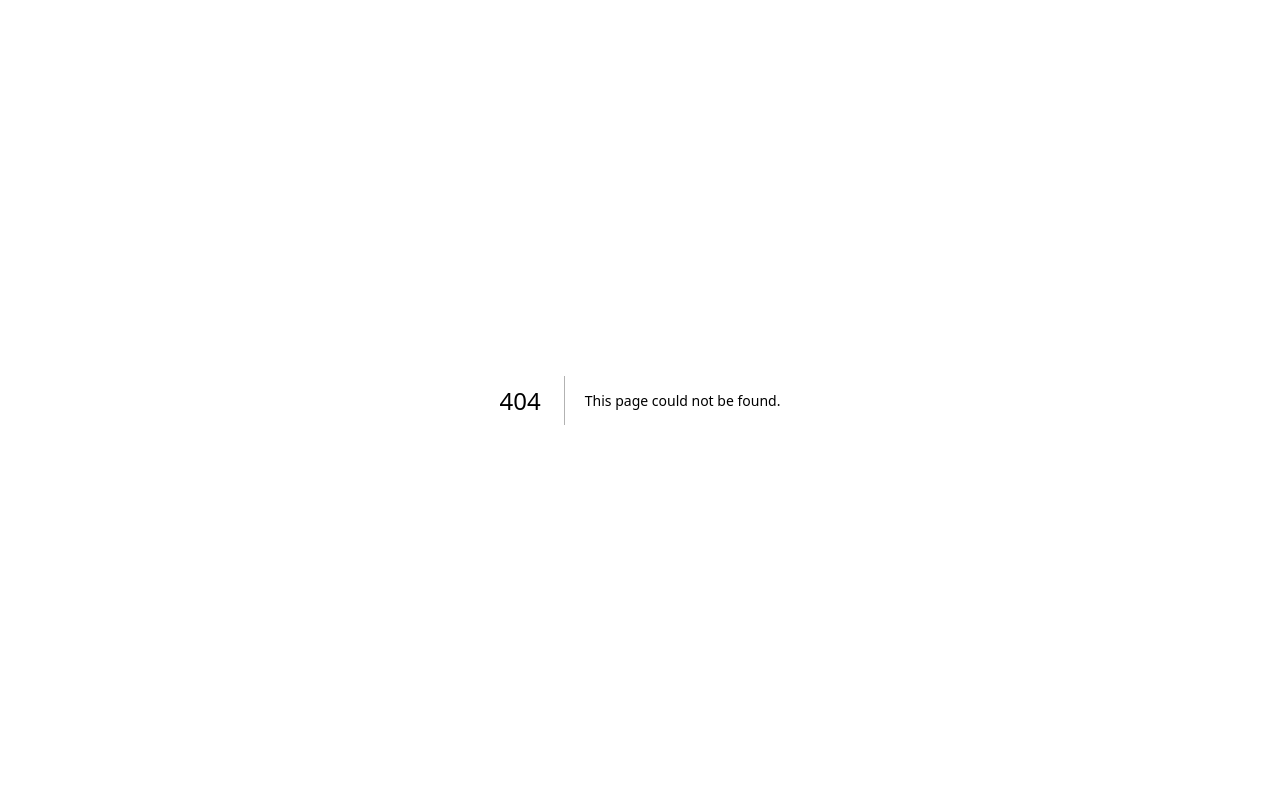
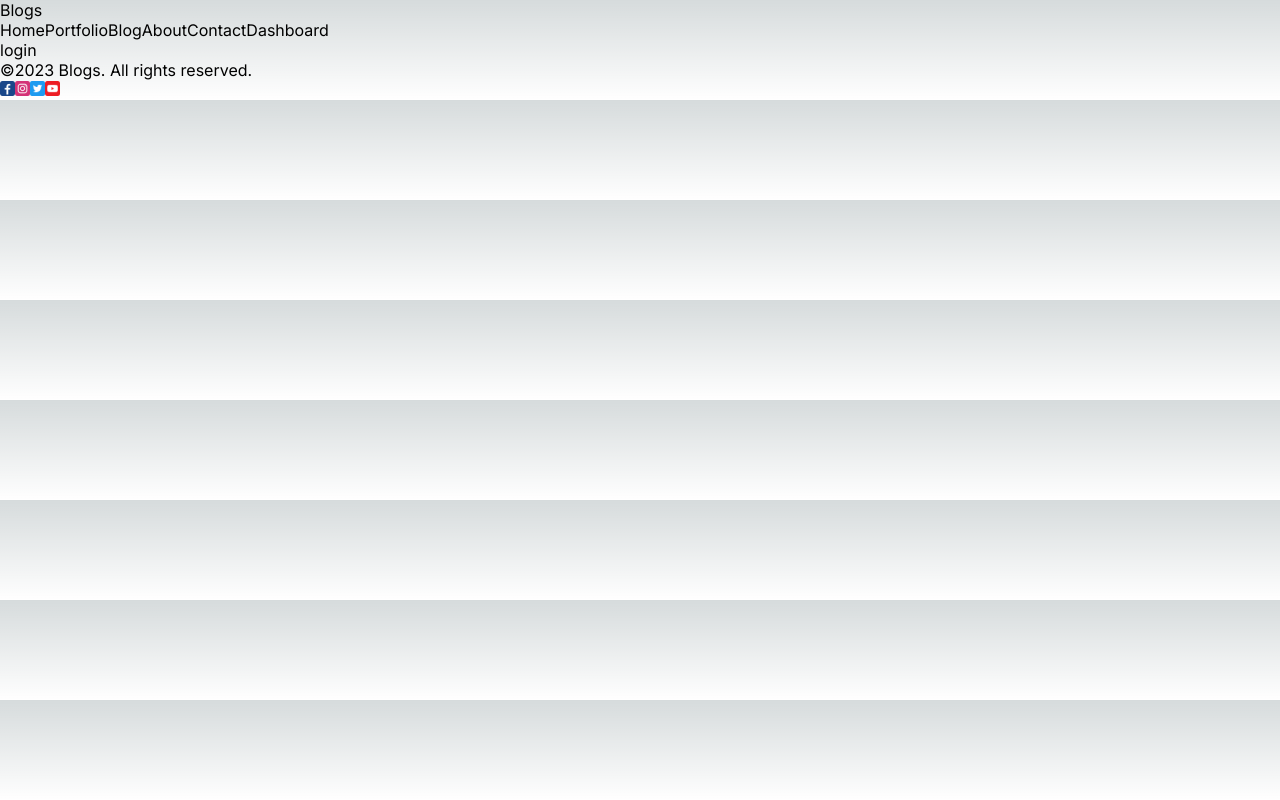
Before and after one commit to Sahilbalhra/nextjs_blog, a Next.js app: page /dashboard/login in a window 1280 px wide. Before the commit this address had no page. Built offline with nearby package versions, Linux system fonts and the light colour scheme.

Commit message:
some new routes and layout

```diff
--- /dev/null
+++ b/src/app/dashboard/(auth)/login/page.tsx
@@ -0,0 +1,9 @@
+import React from 'react'
+
+const login = () => {
+  return (
+    <div>login</div>
+  )
+}
+
+export default login
--- a/src/app/layout.tsx
+++ b/src/app/layout.tsx
@@ -1,6 +1,8 @@
+import Navbar from '@/components/navbar/Navbar'
 import './globals.css'
 import type { Metadata } from 'next'
 import { Inter } from 'next/font/google'
+import Footer from '@/components/footer/Footer'
 
 const inter = Inter({ subsets: ['latin'] })
 
@@ -15,7 +17,11 @@ export default function RootLayout({
 }) {
   return (
     <html lang="en">
-      <body className={inter.className}>{children}</body>
+      <body className={inter.className}>
+        <Navbar />
+        {children}
+        <Footer />
+      </body>
     </html>
   )
 }
--- /dev/null
+++ b/src/components/footer/Footer.tsx
@@ -0,0 +1,19 @@
+import React from "react";
+import styles from "./footer.module.css";
+import Image from "next/image";
+
+const Footer = () => {
+  return (
+    <div className={styles.container}>
+      <div>©2023 Blogs. All rights reserved.</div>
+      <div className={styles.social}>
+        <Image src="/1.png" width={15} height={15} className={styles.icon} alt="Lama Dev Facebook Account" />
+        <Image src="/2.png" width={15} height={15} className={styles.icon} alt="Lama Dev" />
+        <Image src="/3.png" width={15} height={15} className={styles.icon} alt="Lama Dev" />
+        <Image src="/4.png" width={15} height={15} className={styles.icon} alt="Lama Dev" />
+      </div>
+    </div>
+  );
+};
+
+export default Footer;
--- /dev/null
+++ b/src/components/navbar/Navbar.tsx
@@ -0,0 +1,52 @@
+import Link from 'next/link'
+import React from 'react'
+
+const links = [
+  {
+    id: 1,
+    title: "Home",
+    url: "/",
+  },
+  {
+    id: 2,
+    title: "Portfolio",
+    url: "/portfolio",
+  },
+  {
+    id: 3,
+    title: "Blog",
+    url: "/blog",
+  },
+  {
+    id: 4,
+    title: "About",
+    url: "/about",
+  },
+  {
+    id: 5,
+    title: "Contact",
+    url: "/contact",
+  },
+  {
+    id: 6,
+    title: "Dashboard",
+    url: "/dashboard",
+  },
+];
+
+const Navbar = () => {
+  return (
+    <div>
+      <Link href='/'>Blogs</Link>
+      <div>
+        {
+          links.map(link => (
+            <Link href={link.url} key={link.id}>{link.title}</Link>
+          ))
+        }
+      </div>
+    </div>
+  )
+}
+
+export default Navbar
```
Also changed, not shown: src/app/contact/error.tsx (added, +10 -0 lines), src/app/contact/loading.tsx (added, +9 -0 lines), src/app/dashboard/(auth)/register/page.tsx (added, +9 -0 lines), src/components/footer/footer.module.css (added).
